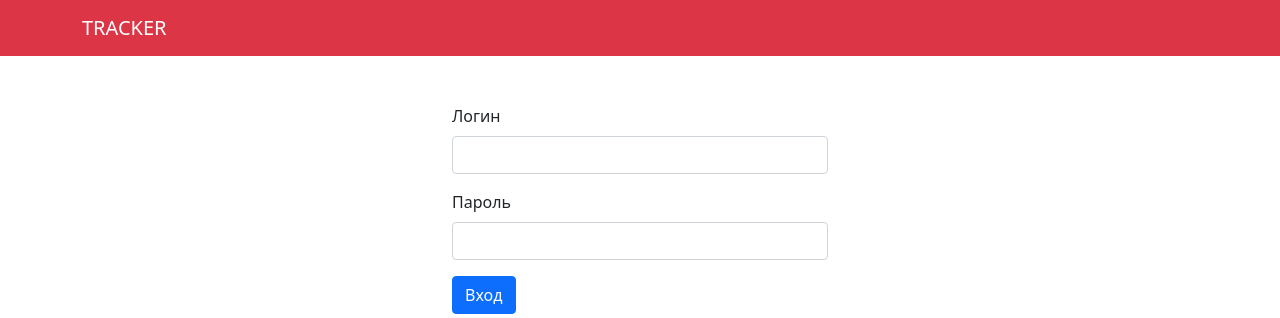
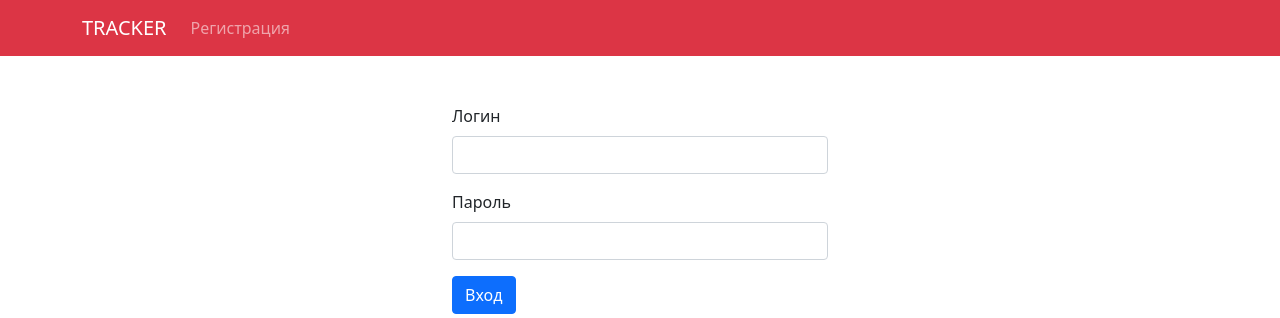
Before and after one commit to den-falcon/tracker_app, a Django app: page /accounts/login/ in a window 1280 px wide. Shown: the top 318 px of the page. Run offline with Django 4.2, Linux system fonts and the light colour scheme.

Commit message:
добавленны ссылки на регистрацию

```diff
--- a/source/accounts/templates/login.html
+++ b/source/accounts/templates/login.html
@@ -1,7 +1,11 @@
 {% extends 'base.html' %}
 
 {% block title %}Вход{% endblock %}
-{% block links %}{% endblock %}
+{% block links %}
+    <li class="nav-item">
+        <a class="nav-link" href="{% url 'accounts:registration' %}">Регистрация</a>
+    </li>
+{% endblock %}
 
 {% block content %}
     <div class="container mt-5" style="max-width: 400px;">
--- a/source/accounts/templates/registration.html
+++ b/source/accounts/templates/registration.html
@@ -1,6 +1,11 @@
 {% extends 'base.html' %}
 
 {% block title %}Регистрация{% endblock %}
+{% block links %}
+    <li class="nav-item">
+        <a class="nav-link" href="{% url 'accounts:login' %}">Вход</a>
+    </li>
+{% endblock %}
 
 {% block content %}
     <div class="container">
--- a/source/tracker_app/templates/base.html
+++ b/source/tracker_app/templates/base.html
@@ -40,6 +40,9 @@
                         <li class="nav-item">
                             <a class="nav-link" href="{% url 'accounts:login' %}">Вход</a>
                         </li>
+                        <li class="nav-item">
+                             <a class="nav-link" href="{% url 'accounts:registration' %}">Регистрация</a>
+                        </li>
                     {% endif %}
                     {% endblock %}
                 </ul>
--- a/source/tracker_app/templates/projects/project-view.html
+++ b/source/tracker_app/templates/projects/project-view.html
@@ -18,6 +18,9 @@
     {% else %}
         <li class="nav-item">
             <a class="nav-link" href="{% url 'accounts:login' %}">Вход</a>
+        </li>
+        <li class="nav-item">
+            <a class="nav-link" href="{% url 'accounts:registration' %}">Регистрация</a>
         </li>
     {% endif %}
 {% endblock %}
--- a/source/tracker_app/templates/projects/projects-view.html
+++ b/source/tracker_app/templates/projects/projects-view.html
@@ -18,6 +18,9 @@
     {% else %}
         <li class="nav-item">
             <a class="nav-link" href="{% url 'accounts:login' %}">Вход</a>
+        </li>
+        <li class="nav-item">
+            <a class="nav-link" href="{% url 'accounts:registration' %}">Регистрация</a>
         </li>
     {% endif %}
 {% endblock %}
```
